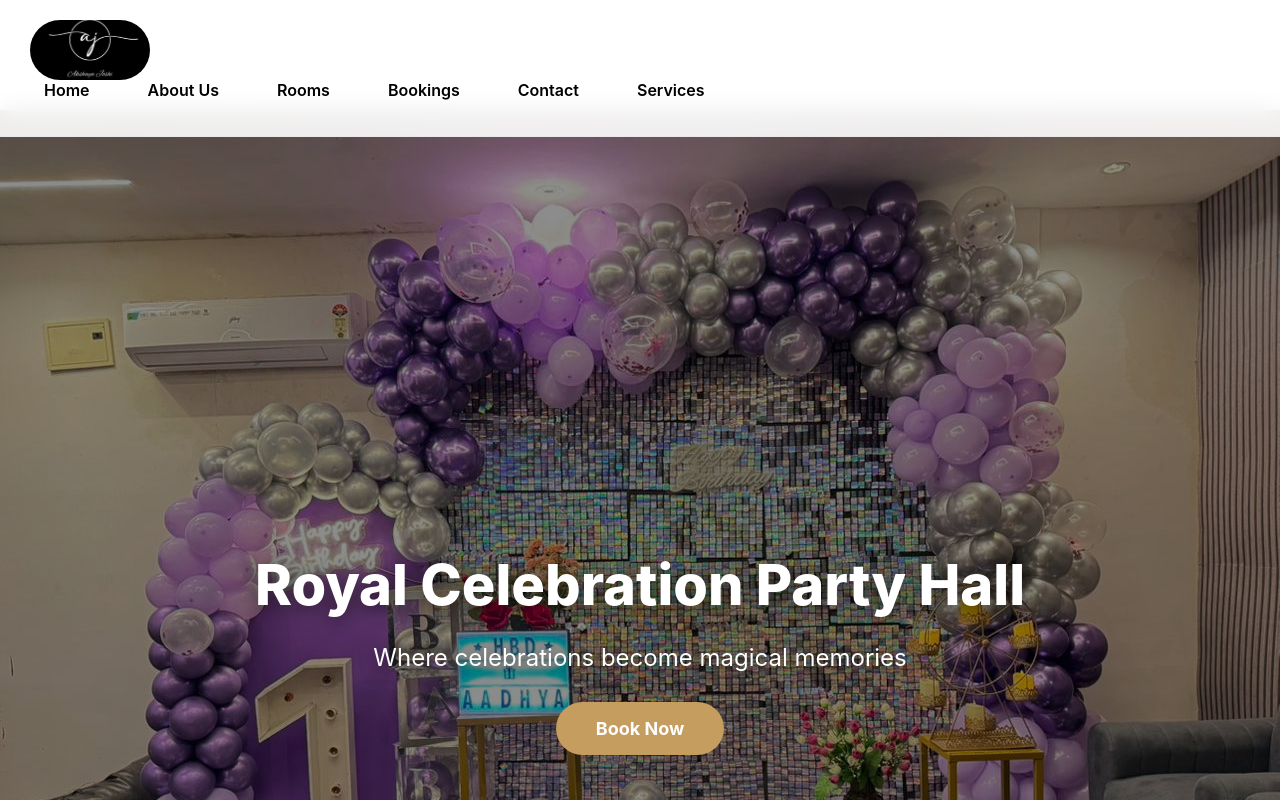
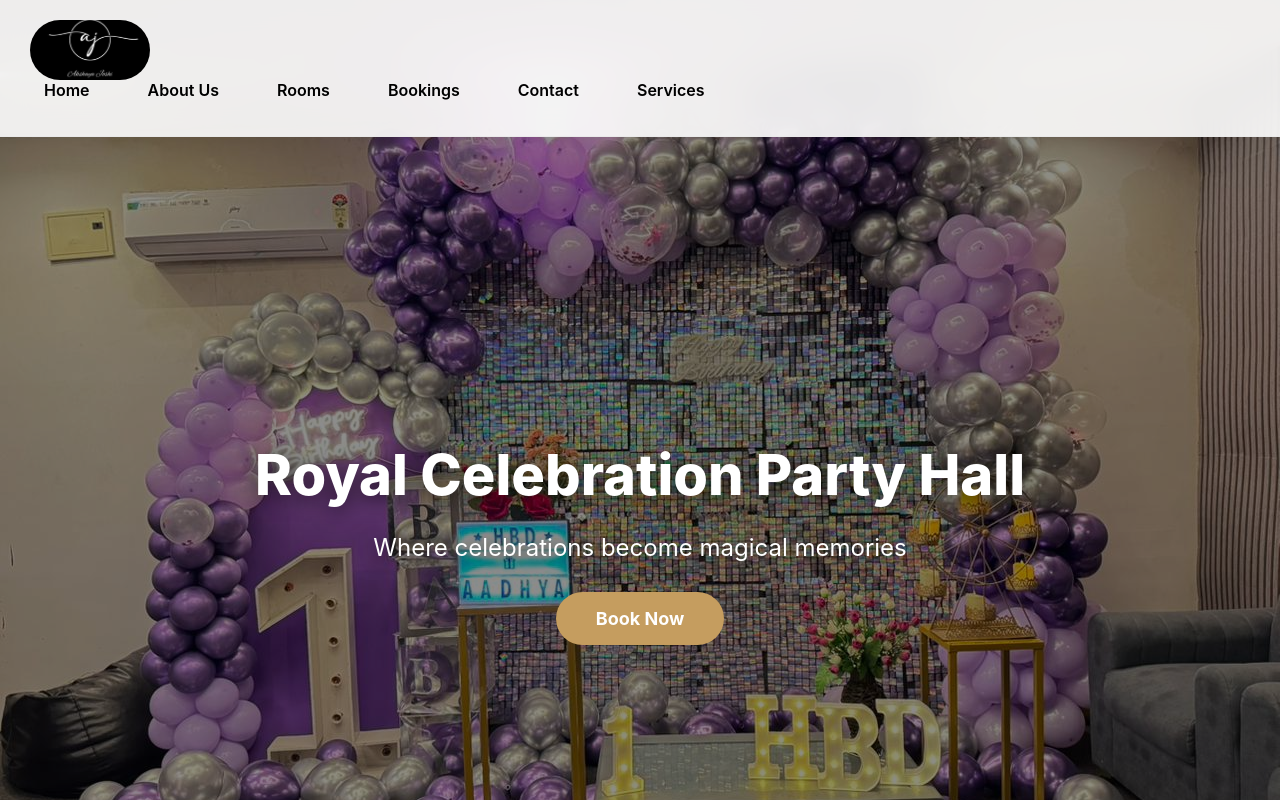
Before and after one commit to pathapatisneha2025-commits/Partyhousewebsite, a React (Create React App) app: page / in a window 1280 px wide. Shown: the top 800 px of the page. Built offline with nearby package versions, Linux system fonts and the light colour scheme.

Commit message:
changes made

```diff
--- a/src/component/navbar.jsx
+++ b/src/component/navbar.jsx
@@ -4,41 +4,46 @@ import { Menu, X } from "lucide-react";
 
 export default function Navbar() {
   const [shrink, setShrink] = useState(false);
+  const [width, setWidth] = useState(window.innerWidth);
   const [menuOpen, setMenuOpen] = useState(false);
 
   useEffect(() => {
     const handleScroll = () => setShrink(window.scrollY > 50);
+    const handleResize = () => setWidth(window.innerWidth);
 
     window.addEventListener("scroll", handleScroll);
-    return () => window.removeEventListener("scroll", handleScroll);
+    window.addEventListener("resize", handleResize);
+
+    return () => {
+      window.removeEventListener("scroll", handleScroll);
+      window.removeEventListener("resize", handleResize);
+    };
   }, []);
 
-  /* INLINE CSS OBJECTS */
+  const isMobile = width <= 768;
+
   const styles = {
     navbar: {
+      width: "100%",
+      padding: shrink ? "10px 20px" : "20px 30px",
       position: "fixed",
       top: 0,
-      width: "100%",
+      left: 0,
       background: "rgba(255,255,255,0.9)",
       backdropFilter: "blur(12px)",
+      zIndex: 1000,
       borderBottom: "1px solid #eaeaea",
-      padding: shrink ? "10px 20px" : "20px 30px",
       transition: "0.3s ease",
-      zIndex: 1000,
     },
 
-    spacer: {
-      height: shrink ? "70px" : "110px",
+    topRow: {
+      display: "flex",
+      justifyContent: "space-between",
+      alignItems: "center",
       width: "100%",
     },
 
-    navTop: {
-      display: "flex",
-      justifyContent: "space-between",
-      alignItems: "center",
-    },
-
-    logo: {
+    logoImg: {
       width: shrink ? "90px" : "120px",
       height: shrink ? "45px" : "60px",
       borderRadius: "40px",
@@ -47,91 +52,67 @@ export default function Navbar() {
     },
 
     menuIcon: {
+      fontSize: "28px",
       cursor: "pointer",
-      display: "none", // will show via media-query
+      display: isMobile ? "block" : "none",
     },
 
     navLinks: {
       listStyle: "none",
-      display: menuOpen ? "flex" : "none",
-      flexDirection: "column",
-      gap: "15px",
-      marginTop: "15px",
+      display: isMobile ? (menuOpen ? "flex" : "none") : "flex",
+      flexDirection: isMobile ? "column" : "row",
+      width: isMobile ? "100%" : "auto",
       padding: 0,
+      marginTop: isMobile ? "15px" : "0",
+      gap: isMobile ? "15px" : "30px",
     },
 
     navLink: {
       textDecoration: "none",
+      color: "#000",
       fontWeight: 600,
       padding: "8px 14px",
       borderRadius: "8px",
-      color: "#000",
       transition: "0.3s ease",
     },
   };
 
+  const hoverStyle = `
+    a:hover {
+      background: #000;
+      color: #fff !important;
+    }
+  `;
+
   return (
     <>
-      {/* Embedded CSS for hover + media queries */}
-      <style>
-        {`
-          a:hover {
-            background: #000;
-            color: #fff !important;
-          }
+      <style>{hoverStyle}</style>
 
-          /* Desktop styles */
-          @media (min-width: 769px) {
-            .nav-links-inline {
-              display: flex !important;
-              flex-direction: row !important;
-              gap: 30px !important;
-              margin-top: 0 !important;
-            }
+      <nav style={styles.navbar}>
 
-            .menu-icon-inline {
-              display: none !important;
-            }
-          }
+        {/* Top Row */}
+        <div style={styles.topRow}>
+          <img src="/Logoimage.jpeg" alt="Hall Logo" style={styles.logoImg} />
 
-          /* Mobile styles */
-          @media (max-width: 768px) {
-            .menu-icon-inline {
-              display: block !important;
-            }
-          }
-        `}
-      </style>
-
-      {/* NAVBAR */}
-      <nav style={styles.navbar}>
-        <div style={styles.navTop}>
-          <img src="/Logoimage.jpeg" alt="Hall Logo" style={styles.logo} />
-
-          <div
-            className="menu-icon-inline"
-            style={styles.menuIcon}
-            onClick={() => setMenuOpen(!menuOpen)}
-          >
-            {menuOpen ? <X size={30} /> : <Menu size={30} />}
-          </div>
+          {/* Mobile Menu ICON */}
+          {isMobile && (
+            <div onClick={() => setMenuOpen(!menuOpen)}>
+              {menuOpen ? <X size={30} /> : <Menu size={30} />}
+            </div>
+          )}
         </div>
 
-        <ul
-          className="nav-links-inline"
-          style={styles.navLinks}
-        >
-          <li><Link style={styles.navLink} to="/">Home</Link></li>
-          <li><Link style={styles.navLink} to="/about">About Us</Link></li>
-          <li><Link style={styles.navLink} to="/rooms">Rooms</Link></li>
-          <li><Link style={styles.navLink} to="/bookingpage">Bookings</Link></li>
-          <li><Link style={styles.navLink} to="/contact">Contact</Link></li>
-          <li><Link style={styles.navLink} to="/services">Services</Link></li>
+        {/* Nav Links */}
+        <ul style={styles.navLinks}>
+          <li><Link to="/" style={styles.navLink}>Home</Link></li>
+          <li><Link to="/about" style={styles.navLink}>About Us</Link></li>
+          <li><Link to="/rooms" style={styles.navLink}>Rooms</Link></li>
+          <li><Link to="/bookingpage" style={styles.navLink}>Bookings</Link></li>
+          <li><Link to="/contact" style={styles.navLink}>Contact</Link></li>
+          <li><Link to="/services" style={styles.navLink}>Services</Link></li>
         </ul>
+
       </nav>
-
-      {/* Anti-overlap spacer */}
-      <div style={styles.spacer}></div>
     </>
   );
 }
```
